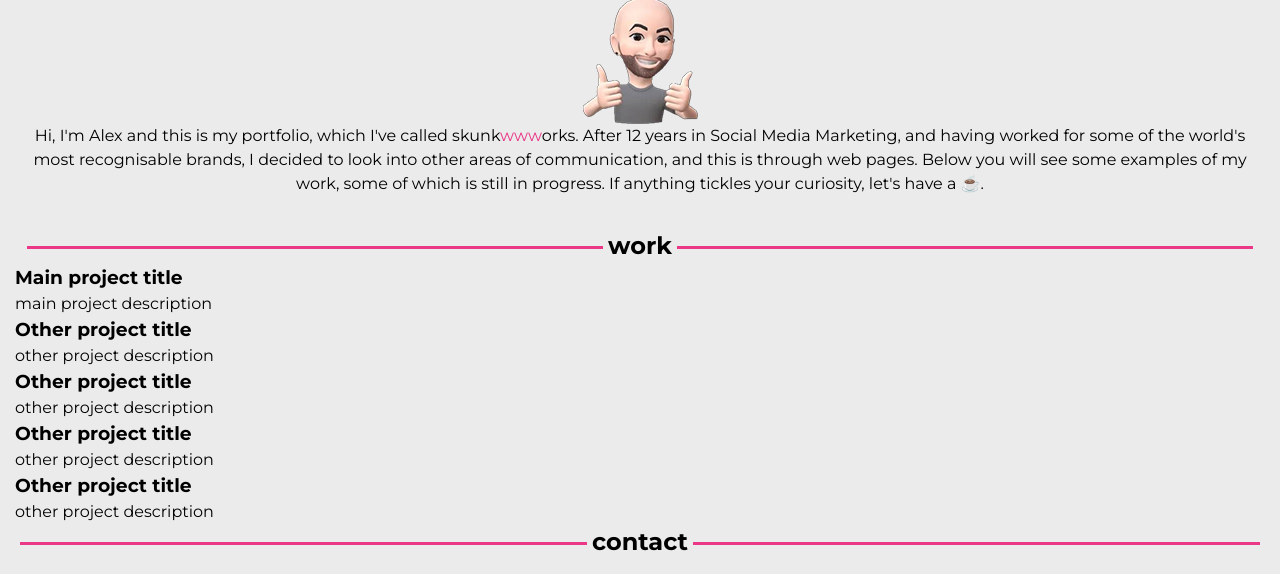
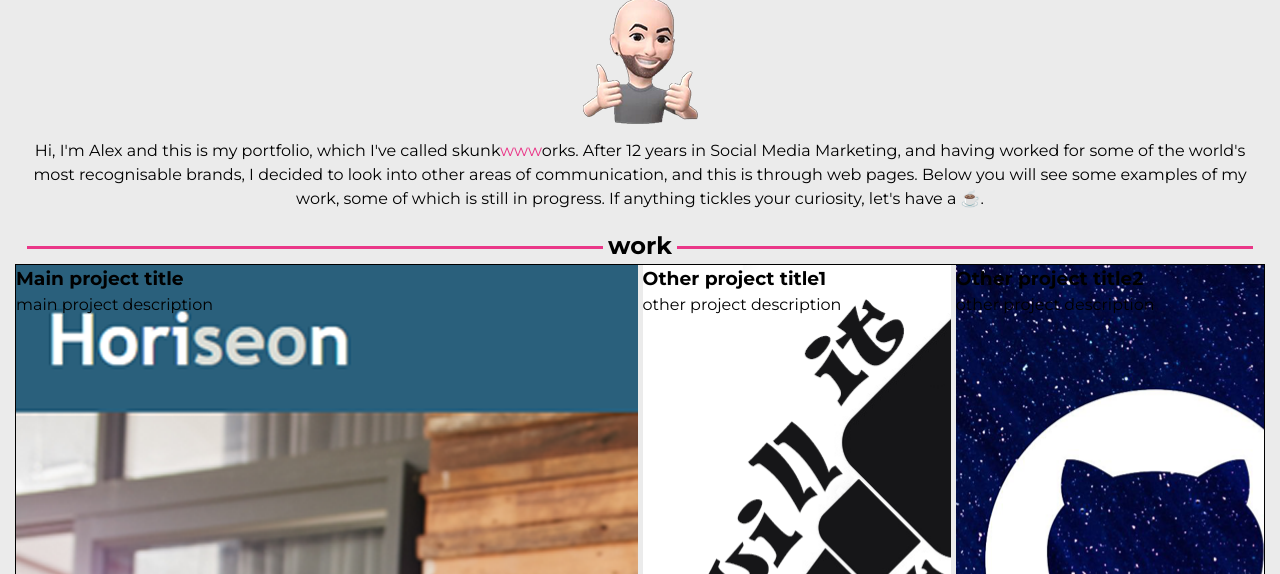
Before and after one commit to Lxpap/Portfolio_AP, a plain HTML site: page index.html in a window 1280 px wide. Shown: the part 313-887 px from the top of the page. Drawn offline with Linux system fonts and the light colour scheme.

Commit message:
This commit adds a first version of the work section

```diff
--- a/css/style.css
+++ b/css/style.css
@@ -2,10 +2,12 @@
   box-sizing: border-box;
 }
 
+/* Standardized colours for quickswap (hero banner excluded) */
+
 :root {
---light-color: #EBEBEB;
---dark-color: #000000;
---vibrant-color: #EA3788;
+  --light-color: #EBEBEB;
+  --dark-color: #000000;
+  --vibrant-color: #EA3788;
 }
 
 body {
@@ -16,6 +18,7 @@ body {
   background-color: var(--light-color);
 }
 
+/* Header styling */
 .header {
   display: flex;
   justify-content: space-between;
@@ -31,7 +34,7 @@ body {
 }
 
 .header a:hover {
-    color: var(--vibrant-color)
+  color: var(--vibrant-color)
 }
 
 .header a:active {
@@ -39,7 +42,20 @@ body {
 }
 
 h1 {
+  position: relative;
   font-weight: 500;
+}
+
+/* Speech bubble credits: Tom Kuhlmann https://community.articulate.com/download/10-hand-drawn-square-speech-bubbles */
+
+@media (min-width: 600px) {
+  h1:hover::after {
+    content: url("../images/hi-icon-50.png");
+    max-height: 20px;
+    position: absolute;
+    right: -85px;
+    top: 0px;
+  }
 }
 
 ul {
@@ -50,6 +66,8 @@ ul {
 li {
   margin: 0 5px;
 }
+
+/* hero banner styling */
 
 .hero-banner {
 
@@ -77,16 +95,13 @@ li {
 
 #gear {
 
-    text-shadow: none;
+  text-shadow: none;
 }
 
 #www {
   color: #949494;
 }
 
-#www2 {
-  color: var(--vibrant-color);
-}
 
 .page-wrapper {
   margin: 15px;
@@ -106,13 +121,23 @@ li {
 
 }
 
+#about img {
+  margin-top: 15px;
+}
+
+#www2 {
+  color: var(--vibrant-color);
+}
+
+/* Below .h2-lines styling applies to all sections */
+
 .h2-lines {
   display: flex;
   width: 100%;
   justify-content: center;
 }
 
-.h2-lines div{
+.h2-lines div {
   background-color: var(--vibrant-color);
   height: 3px;
   margin-top: 18px;
@@ -122,8 +147,15 @@ li {
 }
 
 #about p {
+  margin-top: 15px;
   text-align: center;
+  max-width: 1600px;
 }
+
+/* work container styling */
+
+
+
 
 h1,
 h2,
@@ -138,10 +170,12 @@ p {
   margin: 0;
 }
 
+/* contact section styling */
+
 .icons {
   margin-top: 0px;
   display: flex;
-  width: 100%;
+  width: auto;
   grid-template-columns: 1fr 1fr 1fr;
   justify-content: center;
   margin: 20px;
@@ -180,6 +214,65 @@ p {
   transition: opacity 0.3s;
   color: var(--vibrant-color)
 }
+
+/* ------------------ */
+
+.work-container {
+  border: 1px solid black;
+  display: grid;
+  gap: 5px;
+  margin: 0px auto;
+  height: 90vh;
+  width: 100%;
+  max-width: 1600px;
+  justify-content: center;
+  grid-template-columns: 1fr 1fr 1fr 1fr;
+  grid-template-rows: 1fr 1fr;
+  grid-template-areas:
+  "main-project main-project other-project1 other-project2"
+  "main-project main-project other-project3 other-project4";
+}
+
+#main-project {
+  grid-area: main-project;
+  background-image: url("../images/Horiseon2.png");
+  background-repeat: no-repeat;
+  width: 100%;
+}
+
+#other-project1 {
+  grid-area: other-project1;
+  background-image: url("../images/willitstick.png");
+  background-repeat: no-repeat;
+  object-fit: contain;
+  width: auto;
+}
+
+#other-project2 {
+  grid-area: other-project2;
+  background-image: url("../images/github.png");
+  background-repeat: no-repeat;
+  object-fit: contain;
+  width: auto;
+}
+
+#other-project3 {
+  grid-area: other-project3;
+  background-image: url("../images/skunkwwworks.png");
+  background-repeat: no-repeat;
+  object-fit: contain;
+  width: auto;
+}
+
+#other-project4 {
+  grid-area: other-project4;
+  background-image: url("../images/venueguide.png");
+  background-repeat: no-repeat;
+  object-fit: contain;
+  width: auto;
+}
+
+
 /* body {
   font-family: 'Poppins', sans-serif;
 } */
--- a/index.html
+++ b/index.html
@@ -4,7 +4,8 @@
 <head>
   <link rel="preconnect" href="https://fonts.googleapis.com">
   <link rel="preconnect" href="https://fonts.gstatic.com" crossorigin>
-  <link href="https://fonts.googleapis.com/css2?family=Montserrat:wght@400;500;700&family=Roboto&display=swap" rel="stylesheet">
+  <link href="https://fonts.googleapis.com/css2?family=Montserrat:wght@400;500;700&family=Roboto&display=swap"
+    rel="stylesheet">
   <meta charset="UTF-8">
   <meta name="viewport" content="width=device-width, initial-scale=1.0">
   <meta http-equiv="X-UA-Compatible" content="ie=edge">
@@ -36,43 +37,56 @@
     <!-- about me -->
     <section class="page-section" id="about">
       <section class=h2-lines>
-          <div></div><h2>about</h2><div></div>
+        <div></div>
+        <h2>about</h2>
+        <div></div>
       </section>
       <img src="./images/avatar-transparency.png" id="avatar">
-      <p id="about-text">Hi, I'm Alex and this is my portfolio, which I've called skunk<span id="www2">www</span>orks. After 12 years in Social Media Marketing, and having worked for some of the world's most recognisable brands, I decided to look into other areas of communication, and this is through web pages. Below you will see some examples of my work, some of which is still in progress. If anything tickles your curiosity, let's have a ☕.</p>
+      <p id="about-text">Hi, I'm Alex and this is my portfolio, which I've called skunk<span id="www2">www</span>orks.
+        After 12 years in Social Media Marketing, and having worked for some of the world's most recognisable brands, I
+        decided to look into other areas of communication, and this is through web pages. Below you will see some
+        examples of my work, some of which is still in progress. If anything tickles your curiosity, let's have a ☕.</p>
     </section>
 
     <!-- portfolio container -->
     <section class="page-section" id="work">
       <section class=h2-lines>
-        <div></div><h2>work</h2><div></div>
+        <div></div>
+        <h2>work</h2>
+        <div></div>
       </section>
+
+      <section class="work-container">
         <div class="work-section" id="main-project">
           <h3>Main project title</h3>
           <p>main project description</p>
         </div>
         <div class="work-section" id="other-project1">
-        <h3>Other project title</h3>
+          <h3>Other project title1</h3>
           <p>other project description</p>
         </div>
         <div class="work-section" id="other-project2">
-        <h3>Other project title</h3>
+          <h3>Other project title2</h3>
           <p>other project description</p>
         </div>
         <div class="work-section" id="other-project3">
-        <h3>Other project title</h3>
+          <h3>Other project title3</h3>
           <p>other project description</p>
         </div>
         <div class="work-section" id="other-project4">
-        <h3>Other project title</h3>
+          <h3>Other project title4</h3>
           <p>other project description</p>
         </div>
+      </section>
+
     </section>
 
     <!-- contact -->
     <section class="page-section contact" id="contact">
       <section class=h2-lines>
-        <div></div><h2>contact</h2><div></div>
+        <div></div>
+        <h2>contact</h2>
+        <div></div>
       </section>
       <section>
         <div class="icons">
```
Also changed, not shown: images/Horiseon.png (added), images/Horiseon2.png (added), images/Horiseon2_2.png (added), images/github.png (added), images/hi-icon-50.png (added), images/hi-icon.png (added), images/skunkwwworks.png (added), images/venueguide.png (added), images/willitstick.png (added). Lines whose indentation alone changed are shown as unchanged.
